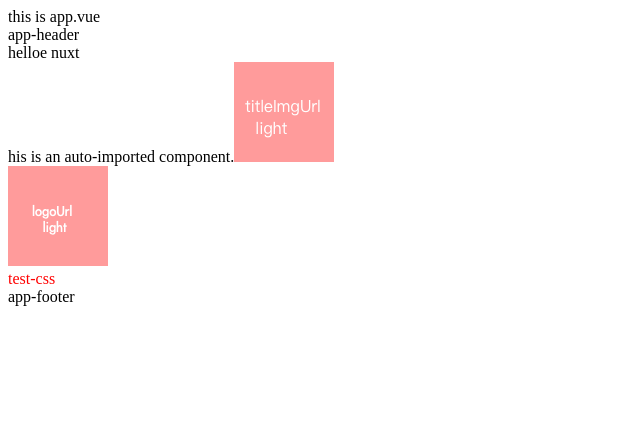
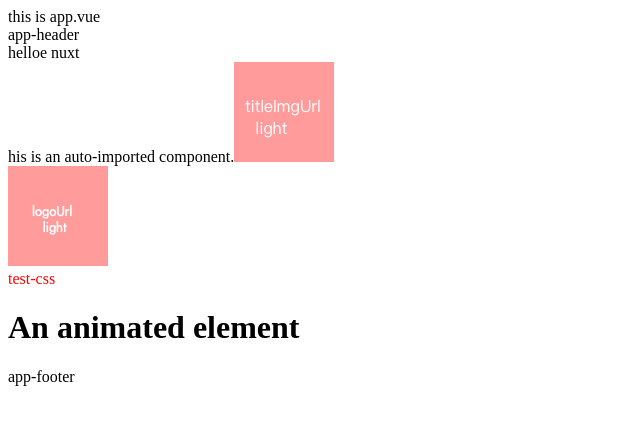
Before and after one commit to Fantilong/pk_front_nuxt, a Nuxt app: page / in a window 1280 px wide. Shown: the top 424 px of the page, without its empty margins (0-640 px from the left). Built offline with nearby package versions, Linux system fonts and the light colour scheme.

Commit message:
feat: 使用配置为应用添加头部样式表，外部或内部，app>head>link;使用useHead API 在代码中动态设置head中的值

```diff
--- a/app/app.vue
+++ b/app/app.vue
@@ -6,3 +6,9 @@
     </NuxtLayout>
   </div>
 </template>
+
+<script lang="ts" setup>
+
+
+
+</script>
--- a/app/pages/index.vue
+++ b/app/pages/index.vue
@@ -7,9 +7,13 @@
 
 
      <div class="test-css">test-css</div>
+
+     <h1 class="animate__animated animate__bounce">An animated element</h1>
 </template>
 
 <script lang="ts" setup>
+// import 'animate.css'
+
 // const runtimeConfig = useRuntimeConfig()
 
 // console.log('runtimeConfig', runtimeConfig);
@@ -35,6 +39,10 @@ async function getImageUrl (name: string) {
 const imgUrl = (await getImageUrl('画板备份 8'))
 
 
+useHead({
+  link: [{ rel: 'stylesheet', href: 'https://cdnjs.cloudflare.com/ajax/libs/animate.css/4.1.1/animate.min.css' }],
+})
+
 
 
 
--- a/nuxt.config.ts
+++ b/nuxt.config.ts
@@ -10,5 +10,14 @@ export default defineNuxtConfig({
       apiBase: '/api',
     },
   },
-  css: ['~/assets/css/testCssProperty.css']
+  css: ['~/assets/css/testCssProperty.css'],
+  // app: {
+  //   head: {
+  //     link: [{
+  //       rel: 'stylesheet', href: 'https://cdnjs.cloudflare.com/ajax/libs/animate.css/4.1.1/animate.min.css'
+  //     }]
+  //   }
+  // }
+
+
 })
--- a/package.json
+++ b/package.json
@@ -10,6 +10,7 @@
     "postinstall": "nuxt prepare"
   },
   "dependencies": {
+    "animate.css": "^4.1.1",
     "nuxt": "^4.5.2",
     "vue": "^3.5.41",
     "vue-router": "^5.2.0"
```
Also changed, not shown: app/assets/css/main.css (added, +7 -0 lines), 1 other file (tests, documents, lock files or other folders).
